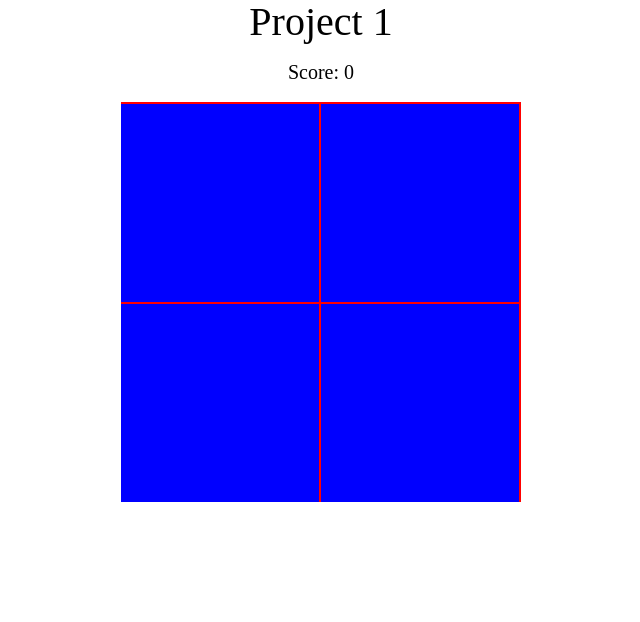
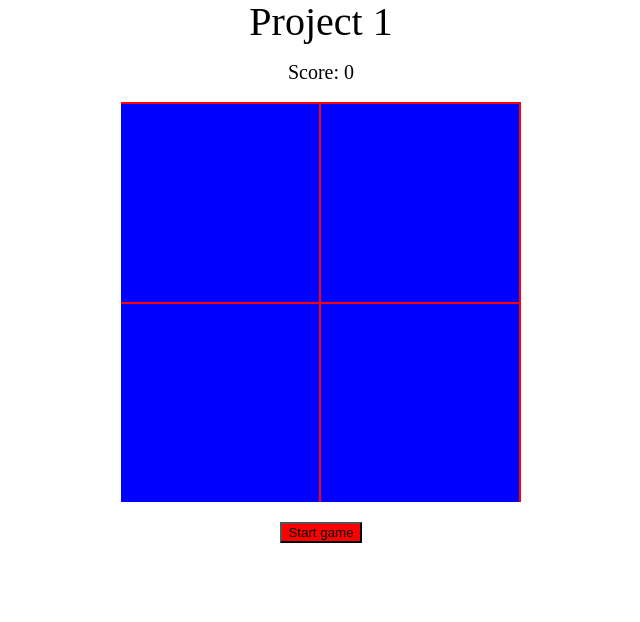
Before and after one commit to djc74/WDI_PROJECT_1, a PHP site: page / in a window 1280 px wide. Shown: the part 18-640 px from the top of the page, without its empty margins (319-959 px from the left). Run offline with PHP 8.4, Linux system fonts and the light colour scheme.

Commit message:
start button and stop game

```diff
--- a/css/style.css
+++ b/css/style.css
@@ -1,3 +1,6 @@
+body {
+  text-align: center;
+}
 
 h1 {
   text-align: center;
@@ -29,3 +32,7 @@ li {
   margin: 10px auto;
   font-size: 20px;
 }
+button {
+  margin: 0 auto;
+  background: red;
+}
--- a/index.html
+++ b/index.html
@@ -19,5 +19,6 @@
   <li class="three"></li>
   <li class="four"></li>
 </ul>
+<button>Start game</button>
   </body>
 </html>
--- a/js/app.js
+++ b/js/app.js
@@ -16,8 +16,19 @@ $(() => {
   // Get DOM variables
   const $li = $('li');
   const $score = $('.score');
+  $button = $('button');
   let $randomSquare;
 
+  // Start game button
+  $button.on('click', startGame);
+
+  // start game function
+  function startGame () {
+    pickRandom();
+    clickedOn();
+    repeat();
+  }
+  // startGame();
 
   // Pick random square and add new class
   function pickRandom () {
@@ -25,8 +36,6 @@ $(() => {
     // console.log($randomSquare);
     timeOut();
   }
-  pickRandom();
-  clickedOn();
 
   // Remove new class on timeout
 
@@ -50,7 +59,7 @@ $(() => {
   function clickResponse () {
     // console.log('clickResponse');
     if ($(this).hasClass('selected')) {
-      console.log('yes');
+      // console.log('yes');
       updateScore();
       $(this).removeClass('selected');
     }
@@ -60,7 +69,8 @@ $(() => {
   function updateScore () {
     score++;
     $score.html(score);
-    // console.log('updateScore');
+    console.log('updateScore');
+    stopGame();
   }
 
   // Repeat at interval
@@ -68,8 +78,13 @@ $(() => {
     const interval = setInterval(pickRandom, 2000);
     console.log('repeat');
   }
-  repeat();
 
+  // Stop game at score of 10
 
+  function stopGame () {
+    if (score === 10) {
+      alert('Boom!');
+    }
+  }
 
 });
```
